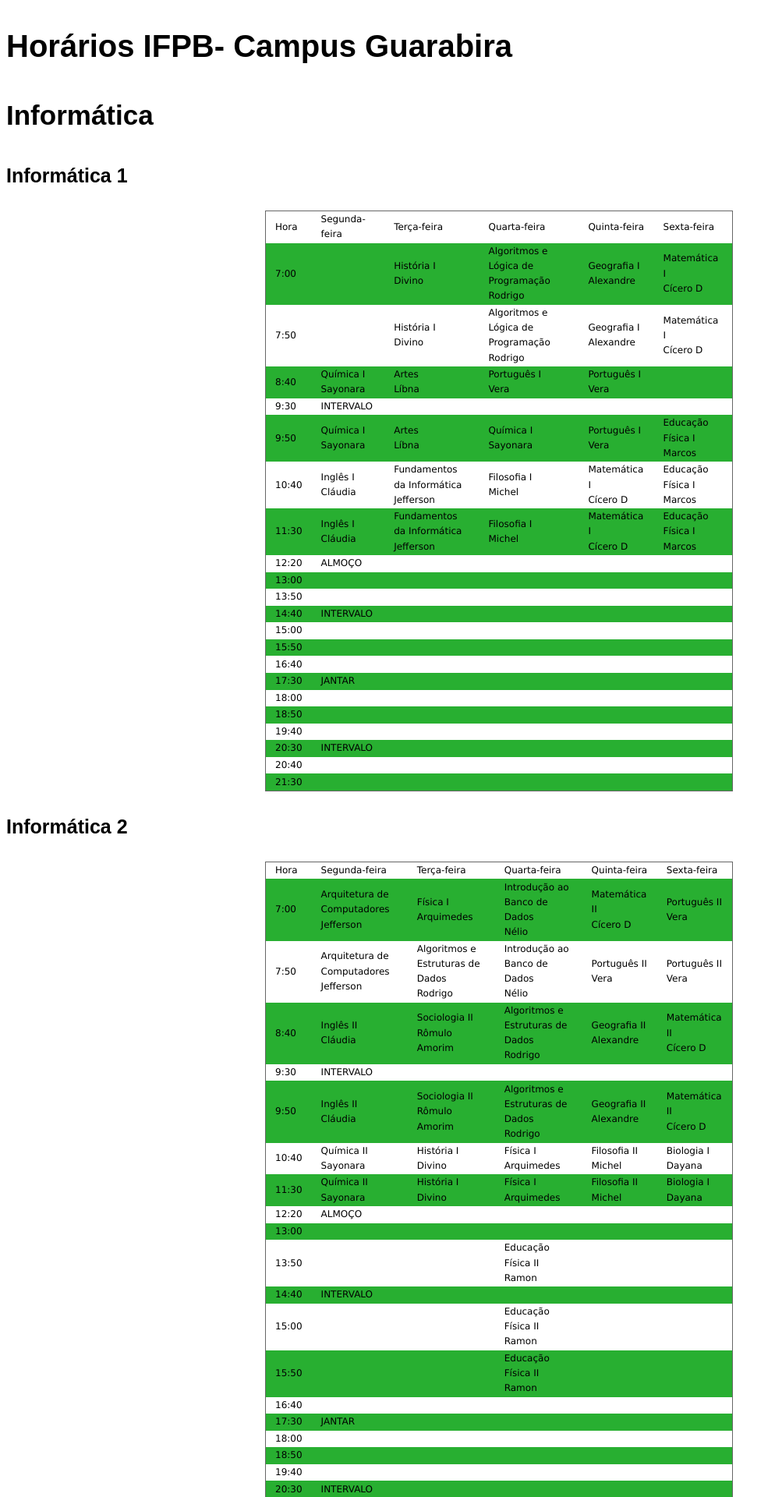
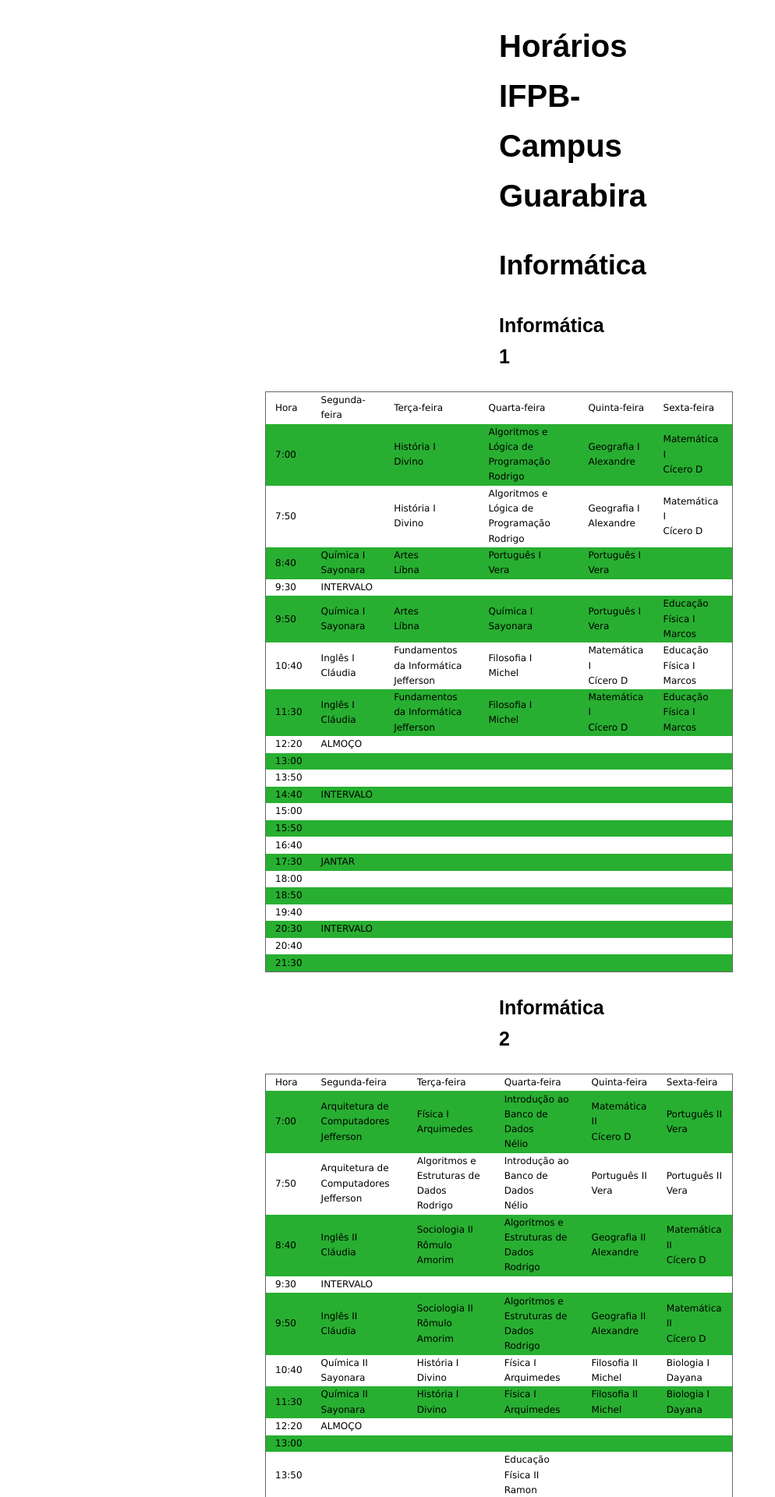
Before and after one commit to larissaserrano/horariomoisa, a Jekyll site: the page built from index.html, in a window 1280 px wide. Shown: the top 1920 px of the page at 78% size, without its empty margins (0-994 px from the left). Built offline with Jekyll 4.4.1, drawn with Linux system fonts in a browser that asks for light colours.

Commit message:
Update style.css

```diff
--- a/css/style.css
+++ b/css/style.css
@@ -4,17 +4,17 @@
 h1{
   font-size: 40px;
   font-family: arial;
-  margin-right:auto; margin-left:auto;
+  margin-right:50%; margin-left:50%;
 }
 h2{
   font-size: 35px;
   font-family: arial;
-  margin-right:auto; margin-left:auto;
+  margin-right:50%; margin-left:50%;
 }
 h3{
   font-family: arial;
    font-size: 25px;
-  margin-right:auto; margin-left:auto;
+  margin-right:50%; margin-left:50%;
 }
 table {
   border-collapse: collapse;
```
